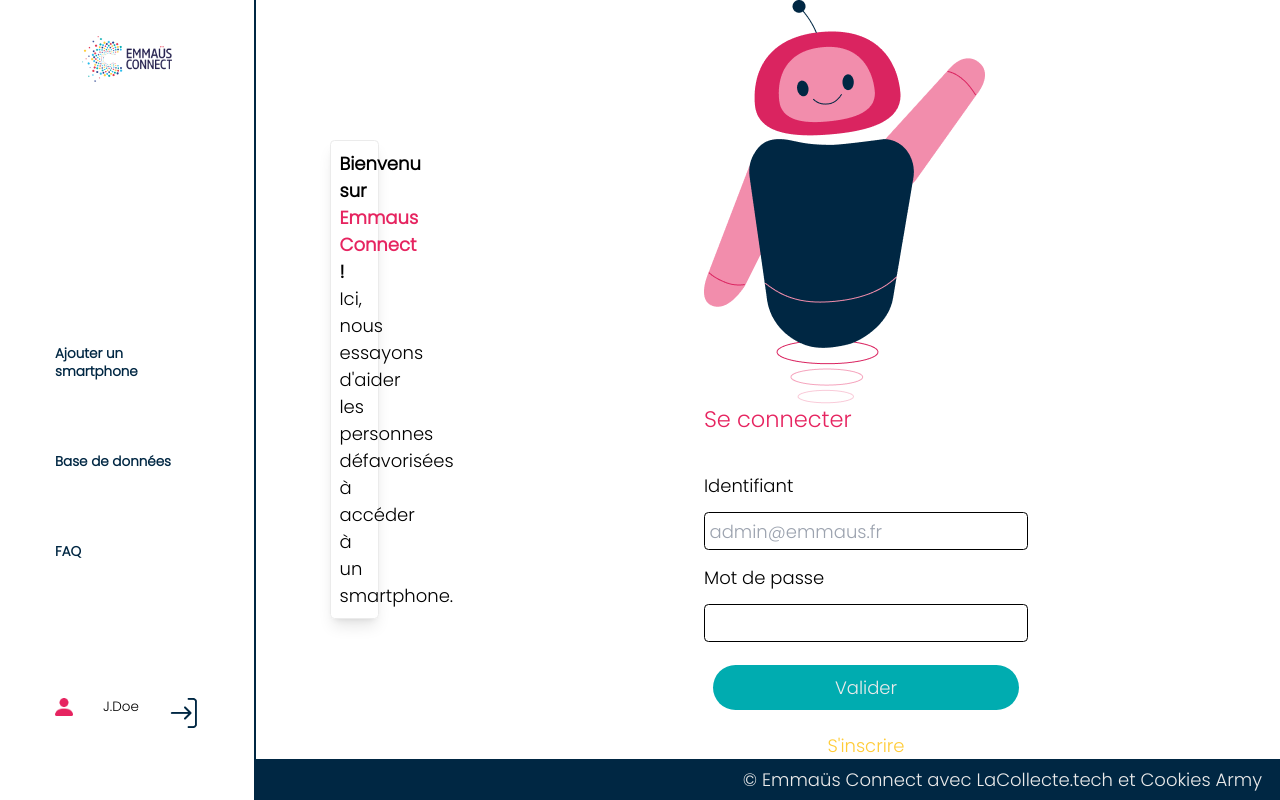
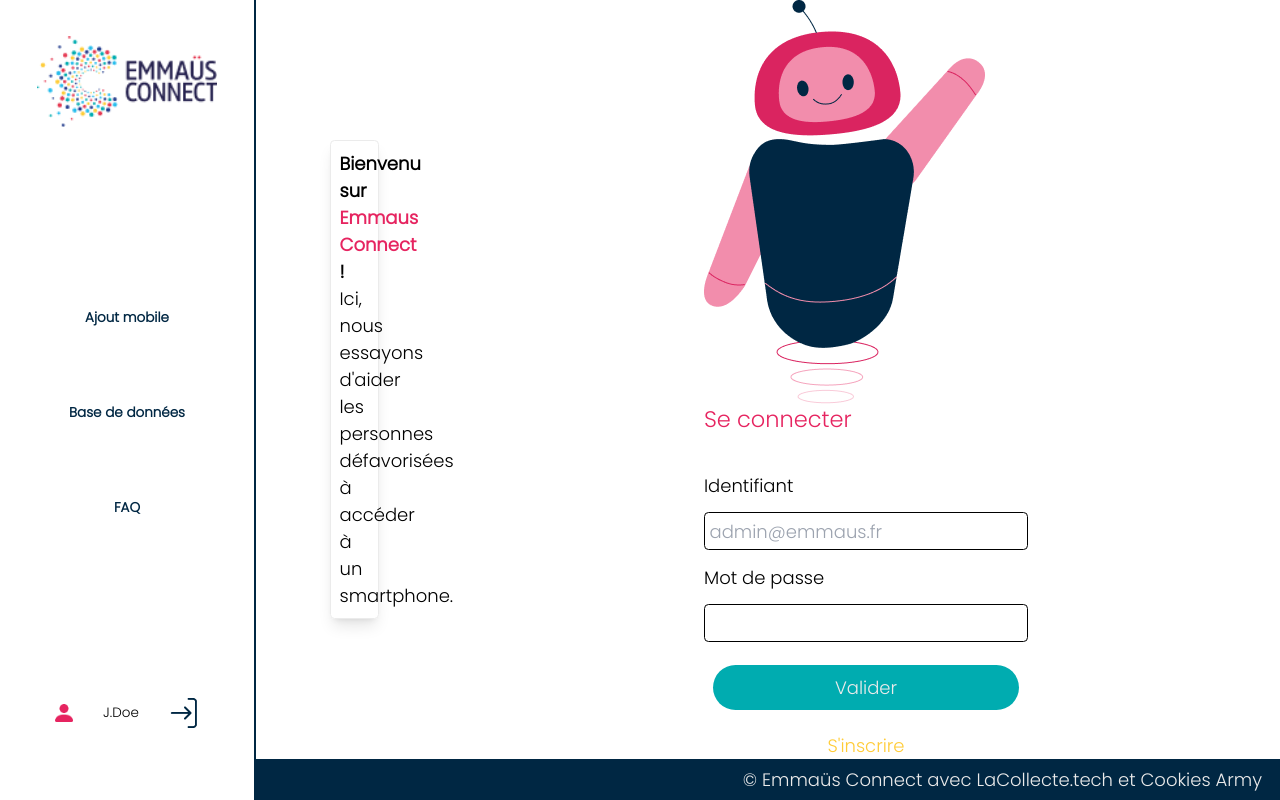
Before and after one commit to SbirLobo/cookiesarmy, a React (Vite) app in the folder frontend/: page / in a window 1280 px wide. Built offline with nearby package versions, Linux system fonts and the light colour scheme.

Commit message:
hotfix navbar

```diff
--- a/frontend/src/App.jsx
+++ b/frontend/src/App.jsx
@@ -7,10 +7,8 @@
 import ConnectionPage from "./pages/ConnectionPage";
 import ResumeTel from "./pages/ResumeTel";
 import Page404 from "./pages/Page404";
-import { CurrentFormProvider } from "./components/CurrentFormContext";
 import TableauSmartphones from "./pages/TableauSmartphones";
 import Faq from "./pages/FAQ";
-
 
 function App() {
   return (
@@ -25,7 +23,6 @@
       <Route path="/resume" element={<ResumeTel />} />
       <Route path="*" element={<Page404 />} />
     </Routes>
-
   );
 }
 
--- a/frontend/src/components/Navbar.jsx
+++ b/frontend/src/components/Navbar.jsx
@@ -2,29 +2,35 @@
 
 function Navbar() {
   return (
-    <div className="flex w-[25%] flex-row">
+    <div className="flex w-[25%] flex-row max-lg:hidden">
       <div className="flex w-full flex-col justify-between items-center border-r-[2px] border-primary">
         <div className="">
           <Link to="/home">
             <img
               src="../src/assets/logo.png"
               alt="logo"
-              className="w-[5rem] mt-8"
+              className="mt-8 w-40"
             />
           </Link>
         </div>
-        <div className="mt-[10rem] w-[8rem] text-primary font-semibold">
-          <Link to="/enregistrer1">
-            <h2 className="mb-[4rem] text-xs">Ajouter un smartphone</h2>
+        <div className="w-[8rem] text-primary h-1/3 flex flex-col items-center justify-around gap-4 font-semibold">
+          <Link to="/enregistrer1" className="w-full text-center">
+            <h2 className="text-xs p-1 my-4 hover:text-quinary hover:bg-secondary hover:rounded-full">
+              Ajout mobile
+            </h2>
           </Link>
-          <Link to="/TableauSmartphones">
-            <h2 className="mb-[4rem] text-xs">Base de données</h2>
+          <Link to="/TableauSmartphones" className="w-full text-center">
+            <h2 className="text-xs p-1 my-4 hover:text-quinary hover:bg-tertiary hover:rounded-full">
+              Base de données
+            </h2>
           </Link>
-          <Link to="/FAQ">
-            <h2 className="text-xs">FAQ</h2>
+          <Link to="/FAQ" className="w-full text-center">
+            <h2 className="text-xs p-1 my-4 hover:text-quinary hover:bg-quaternary hover:rounded-full">
+              FAQ
+            </h2>
           </Link>
         </div>
-        <div className="flex w-[8rem] justify-between mt-[3rem] mb-[4rem]">
+        <div className="flex w-[8rem] justify-between items-center mb-[4rem]">
           <img
             src="../src/assets/Vector.png"
             alt="vector"
```
